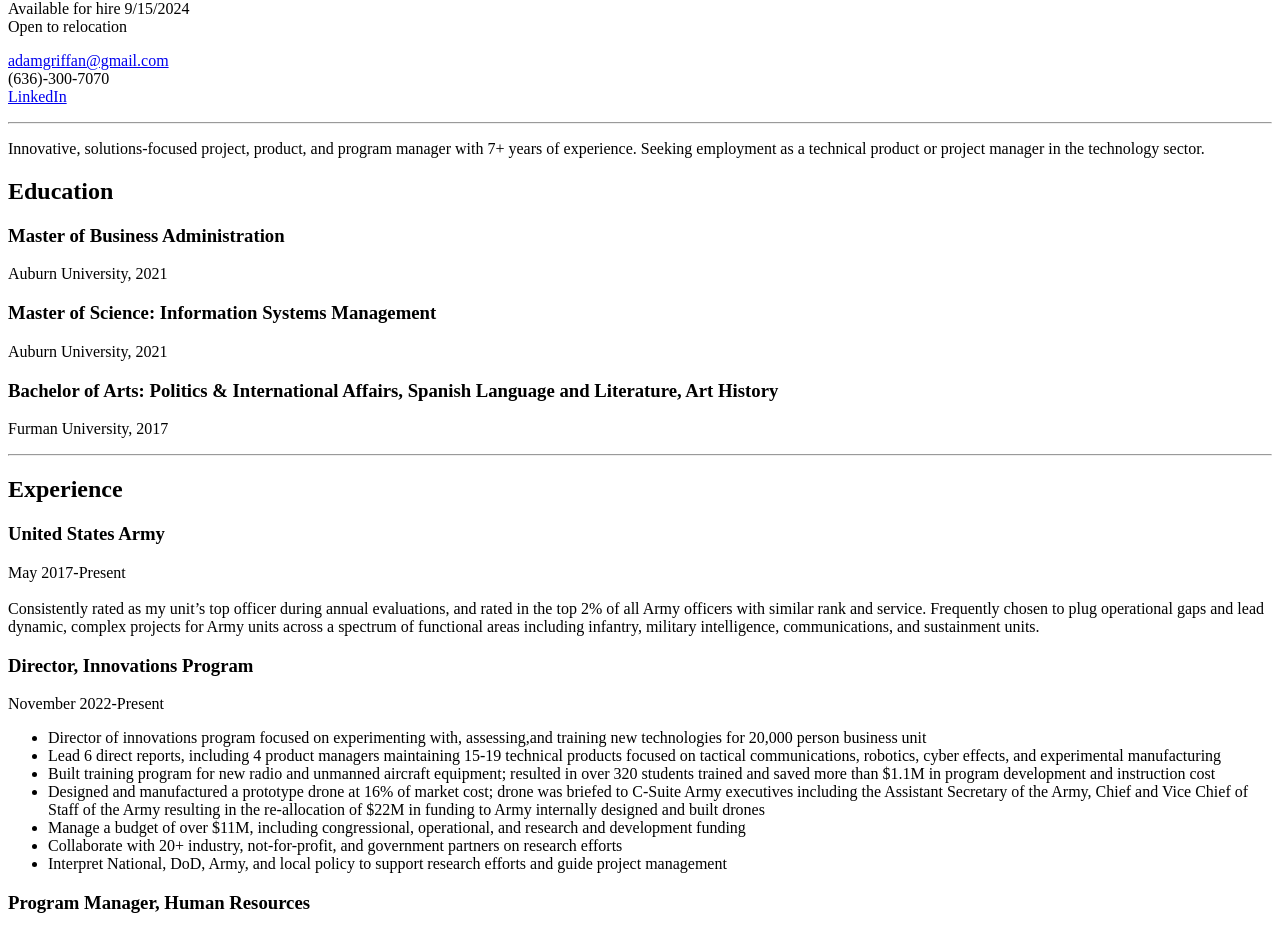
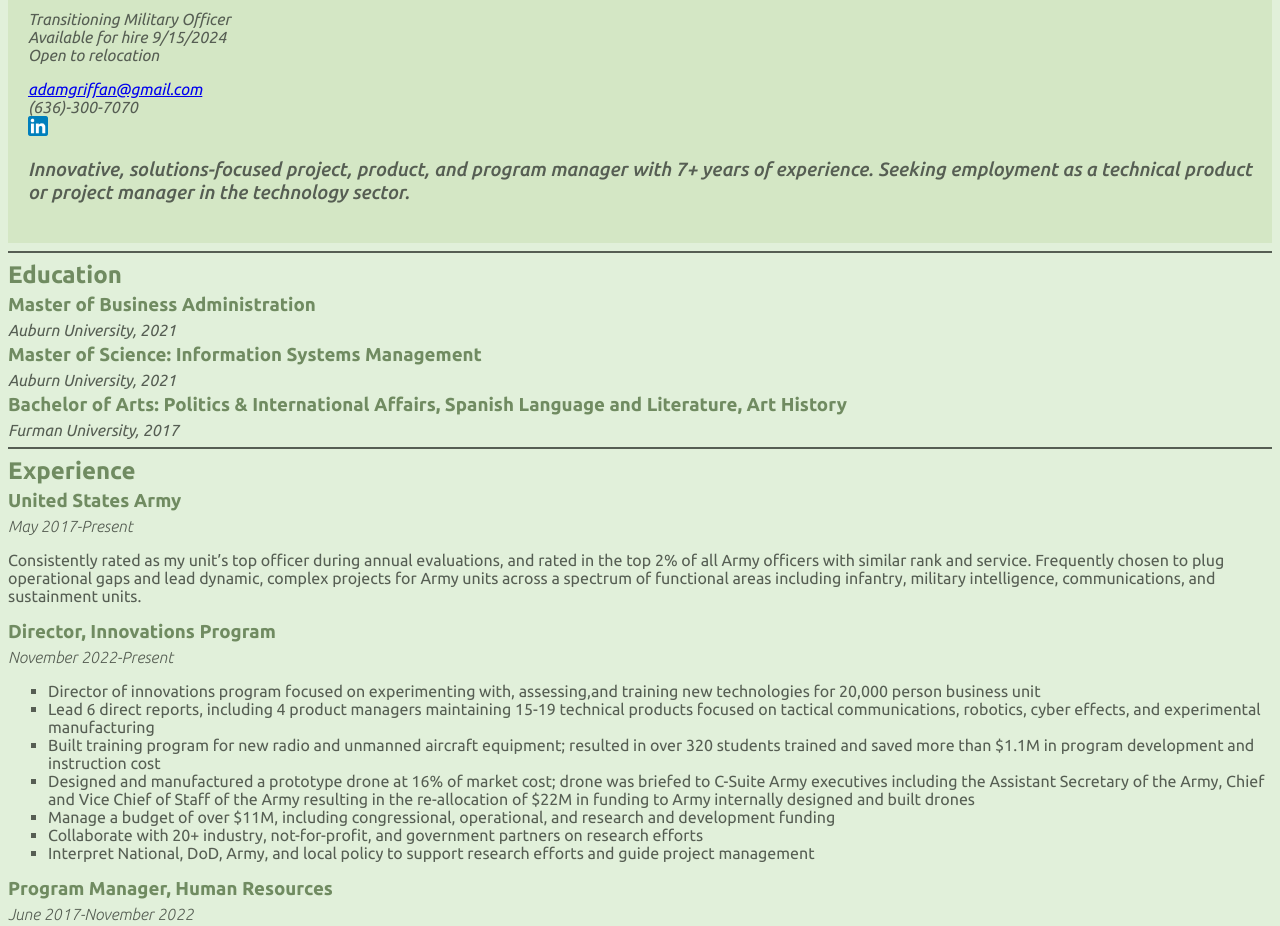
Before and after one commit to adamgriffan/resume, a plain HTML site: page index.html in a window 1280 px wide. Shown: the part 318-1244 px from the top of the page. Drawn offline with Linux system fonts and the light colour scheme.

Commit message:
Add files via upload

```diff
--- a/index.html
+++ b/index.html
@@ -4,53 +4,55 @@
 <head>
     <meta charset="UTF-8" />
     <title>Adam Johnson Resume</title>
+    <link rel="stylesheet" href="./style.css">
+    <link rel="preconnect" href="https://fonts.googleapis.com">
+    <link rel="preconnect" href="https://fonts.gstatic.com" crossorigin>
+    <link href="https://fonts.googleapis.com/css2?family=Ubuntu:ital,wght@0,300;0,400;0,500;0,700;1,300;1,400;1,500;1,700&display=swap" rel="stylesheet">
 </head>
 <body>
-
-    <h1>Adam Johnson</h1>
+<div id="hdrdiv">
+    <h1 class="ubuntu-bold">Adam Johnson</h1>
     <img src="./assets/images/headshot.jpg" alt="Adam Johnson Headshot" height="200" />
-    <p>
+    <p class="ubuntu-regular-italic">
     Transitioning Military Officer<br/>
     Available for hire 9/15/2024<br/>
     Open to relocation<br/>
     </p>
 
-    <p>
+    <p class="ubuntu-regular-italic">
     <a href="mailto:adamgriffan@gmail.com">adamgriffan@gmail.com</a><br/>
     (636)-300-7070<br/>
-    <a href="https://www.linkedin.com/in/ag-johnson/">LinkedIn</a>
+    <a href="https://www.linkedin.com/in/ag-johnson/"><img src="./assets/images/LinkedIn_icon.svg.png" height="20"/></a>
     </p>
-
-    <hr/>
-    <p>
+    <p id="hdrid" class="ubuntu-medium-italic">
         Innovative, solutions-focused project, product, and program manager with 7+ years of experience. Seeking employment as a technical product or project manager in the technology sector.
     </p>
+</div>
+    <hr/>
 
-    <h2>Education</h2>
+    <h2 class="ubuntu-bold">Education</h2>
 
-    <h3>Master of Business Administration</h3>
-    <p>Auburn University, 2021</p>
+    <h3 class="ubuntu-bold">Master of Business Administration</h3>
+    <p class="grad">Auburn University, 2021</p>
 
-    <h3>Master of Science: Information Systems Management</h3>
-    <p>Auburn University, 2021</p>
+    <h3 class="ubuntu-bold">Master of Science: Information Systems Management</h3>
+    <p class="grad">Auburn University, 2021</p>
 
-    <h3>Bachelor of Arts: Politics & International Affairs, Spanish Language and Literature, Art History</h3>
-    <p>Furman University, 2017</p>
+    <h3 class="ubuntu-bold">Bachelor of Arts: Politics & International Affairs, Spanish Language and Literature, Art History</h3>
+    <p class="grad">Furman University, 2017</p>
 
     <hr/>
 
-    <h2>Experience</h2>
+    <h2 class="ubuntu-bold">Experience</h2>
 
-    <h3>United States Army</h3>
-    <p>
-        May 2017-Present<br/>
-        <br/>
+    <h3 class="ubuntu-bold">United States Army</h3>
+    <p class="time" >May 2017-Present</p>
+    <p id="hdrpara">
         Consistently rated as my unit’s top officer during annual evaluations, and rated in the top 2% of all Army officers with similar rank and service. Frequently chosen to plug operational gaps and lead dynamic, complex projects for Army units across a spectrum of functional areas including infantry, military intelligence, communications, and sustainment units.
     </p>
 
-    <h3>Director, Innovations Program</h3>
-    <p>
-        November 2022-Present<br/>
+    <h3 class="ubuntu-bold">Director, Innovations Program</h3>
+    <p class="time">November 2022-Present</p>
         <ul>
             <li>Director of innovations program     focused on experimenting with, assessing,and training new technologies for 20,000 person business unit</li>
             <li>Lead 6 direct reports, including 4 product managers maintaining 15-19
@@ -68,9 +70,8 @@
             and guide project management</li>
         </ul>
     </p>
-    <h3>Program Manager, Human Resources</h3>
-    <p>
-        June 2017-November 2022<br/>
+    <h3 class="ubuntu-bold">Program Manager, Human Resources</h3>
+    <p class="time">June 2017-November 2022</p>
         <ul>
             <li>Conducted payroll and benefits management for US Army organizations with
             400-800 employees</li>
@@ -83,17 +84,16 @@
             <li>Advised business units on HR best practices and effective policies at the
             National, DoD, Army, and local levels</li>
             <li>Managed HR department with 5-15 HR specialists</li>
-            <li>Led multiple cross-functional teams to implement data best practices, improve
+            <li>Led multiple cross-funubuntu-boldctional teams to implement data best practices, improve
             organizational data literacy, and employ new data management systems</li>
             <li>Onboarded new Army HR system, including training more than 60 business
             leaders, verifying data accuracy on more than 5,000 profiles with 80+ distinct
             data elements, and adaptation of best practices</li>
         </ul>
-    </p>
 
     <hr/>
 
-    <h2>Proficiencies</h2>
+    <h2 class="ubuntu-bold">Proficiencies</h2>
     <ul>
         <li>Project Management Professional</li>
         <li>Certified Scrum Master</li>
--- /dev/null
+++ b/style.css
@@ -0,0 +1,103 @@
+html {
+    background-color: #E1F0DA;
+}
+#hdrdiv {
+    background-color: #D4E7C5;
+    padding: 20px;
+    margin: auto;
+}
+#hdrid {
+    font-size: 1.2rem
+}
+h1 {
+    color: #708b61;
+}
+h2 {
+    color: #708b61;
+    margin-top: 5px;
+    margin-bottom: 5px;
+}
+h3 {
+    color: #708b61;
+    margin-top: 5px;
+    margin-bottom: 5px;
+}
+p {
+    color: #565e53;
+}
+.grad {
+    margin-top: 5px;
+    margin-bottom: 5px;
+    font-family: "Ubuntu", sans-serif;
+    font-weight: 400;
+    font-style: italic;
+}
+.time {
+    font-family: "Ubuntu", sans-serif;
+    font-weight: 300;
+    font-style: italic;
+    margin-top: 2px;
+}
+li {
+    font-family: "Ubuntu", sans-serif;
+    font-weight: 400;
+    font-style: normal;
+    color: #565e53;
+    list-style-type: square;
+}
+hr {
+    border: 1px solid #565e53;
+}
+#hdrpara {
+    font-family: "Ubuntu", sans-serif;
+    font-weight: 400;
+    font-style: normal;
+}
+
+.ubuntu-light {
+    font-family: "Ubuntu", sans-serif;
+    font-weight: 300;
+    font-style: normal;
+  }
+
+.ubuntu-light-italic {
+    font-family: "Ubuntu", sans-serif;
+    font-weight: 300;
+    font-style: italic;
+  }
+
+.ubuntu-regular {
+    font-family: "Ubuntu", sans-serif;
+    font-weight: 400;
+    font-style: normal;
+  }
+
+.ubuntu-regular-italic {
+    font-family: "Ubuntu", sans-serif;
+    font-weight: 400;
+    font-style: italic;
+  }
+
+.ubuntu-medium {
+    font-family: "Ubuntu", sans-serif;
+    font-weight: 500;
+    font-style: normal;
+  }
+
+.ubuntu-medium-italic {
+    font-family: "Ubuntu", sans-serif;
+    font-weight: 500;
+    font-style: italic;
+  }
+
+.ubuntu-bold {
+    font-family: "Ubuntu", sans-serif;
+    font-weight: 700;
+    font-style: normal;
+  }
+
+.ubuntu-bold-italic {
+    font-family: "Ubuntu", sans-serif;
+    font-weight: 700;
+    font-style: italic;
+  }
```
Also changed, not shown: assets/images/LinkedIn_icon.svg.png (added).
